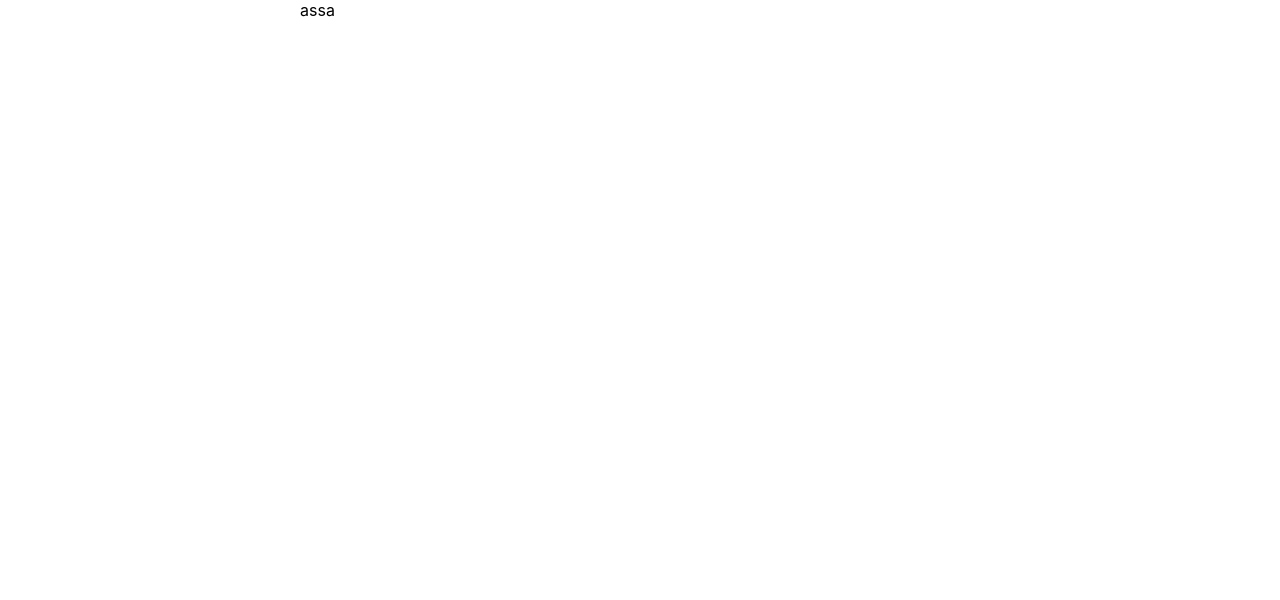
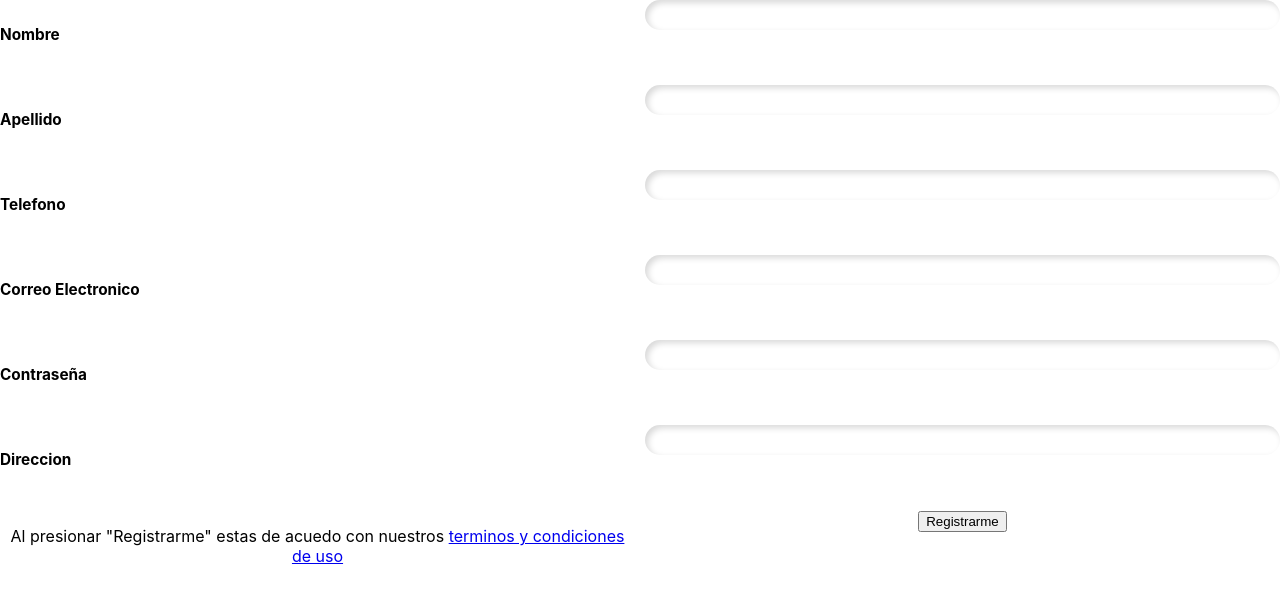
Before and after one commit to setohe0909/oiga-look, a React (Create React App) app: page / in a window 1280 px wide. Shown: the top 600 px of the page. Built offline with nearby package versions, Linux system fonts and the light colour scheme.

Commit message:
feat:recursive form creation

```diff
--- /dev/null
+++ b/src/components/Register/form.js
@@ -0,0 +1,43 @@
+export const registerFields = [
+  {
+    id: 1,
+    name: 'Nombre',
+    field: 'name',
+    type: 'text',
+    errorMessage: 'El nombre es obligatorio',
+  },
+  {
+    id: 2,
+    name: 'Apellido',
+    field: 'lastName',
+    type: 'text',
+    errorMessage: 'El apellido es obligatorio',
+  },
+  {
+    id: 3,
+    name: 'Telefono',
+    field: 'phone',
+    type: 'number',
+    errorMessage: 'El telefono es obligatorio',
+  },
+  {
+    id: 4,
+    name: 'Correo electronico',
+    field: 'email',
+    errorMessage: 'El correo electronico es obligatorio',
+  },
+  {
+    id: 5,
+    name: 'Contraseña',
+    field: 'password',
+    type: 'password',
+    errorMessage: 'La contraseña es obligatorio',
+  },
+  {
+    id: 6,
+    name: 'Direccion',
+    field: 'address',
+    type: 'text',
+    errorMessage: 'La direccion es obligatorio',
+  },
+];
--- a/src/components/Register/index.js
+++ b/src/components/Register/index.js
@@ -1,13 +1,16 @@
 import React from 'react';
 import { useFormik } from 'formik';
 
+import RecursiveForm from '../recursive-form';
 import SignupSchema from '../../schema/register';
+import { registerFields } from './form';
+
 import { FormContainer } from './styles';
 
 const RegisterUser = () => {
   const formik = useFormik({
     initialValues: {
-      datasource_name: '',
+      name: '',
       database: '',
       query: '',
       collection: '',
@@ -22,7 +25,27 @@ const RegisterUser = () => {
   return (
     <>
       <form onSubmit={formik.handleSubmit}>
-        <FormContainer>assa</FormContainer>
+        <FormContainer>
+          {registerFields.map((item) => (
+            <RecursiveForm
+              key={item.id}
+              name={item.name}
+              field={item.field}
+              type={item.type}
+              errorMessage={item.errorMessage}
+              formik={formik}
+            />
+          ))}
+          <p>
+            Al presionar "Registrarme" estas de acuedo con nuestros{' '}
+            <a href="/" rel="noopener noreferrer" target="_blank">
+              terminos y condiciones de uso
+            </a>
+          </p>
+          <div>
+            <button type="submit">Registrarme</button>
+          </div>
+        </FormContainer>
       </form>
     </>
   );
--- a/src/components/Register/styles.js
+++ b/src/components/Register/styles.js
@@ -1,66 +1,8 @@
 import styled from '@emotion/styled';
-
-import { makeResponsive } from '../layout/utils/base';
 
 export const FormContainer = styled.div`
   display: grid;
   justify-content: center;
   grid-template-columns: repeat(2, 1fr);
   column-gap: 10px;
-
-  input[type='file'] {
-    position: relative;
-    top: -14px;
-  }
 `;
-
-export const FieldForm = styled.div`
-  margin-top: 25px;
-  display: flex;
-  flex-direction: column;
-  height: 60px;
-`;
-
-export const InputTitle = styled.label`
-  border: none;
-  padding: 0;
-  text-align: left;
-  width: 100%;
-  font-weight: 700;
-  margin-bottom: 10px;
-  text-transform: capitalize;
-
-  ${(props) =>
-    makeResponsive([
-      {
-        property: 'font-size',
-        min: props.minValue,
-        max: props.maxValue,
-        unit: 'px',
-      },
-    ])}
-`;
-
-export const CustomInput = styled.input`
-  border-radius: 16px !important;
-  border: 0 !important;
-  padding: 0 15px;
-  box-shadow: inset 3px 3px 6px 0 #d9d9d9,
-    inset -3px -3px 6px 0 rgba(255, 255, 255, 0.5) !important;
-  background-color: white;
-  height: 30px;
-  outline: none;
-
-  ${(props) =>
-    makeResponsive([
-      {
-        property: 'font-size',
-        min: props.minValue,
-        max: props.maxValue,
-        unit: 'px',
-      },
-    ])}
-
-  &:placeholder {
-  }
-`;
--- /dev/null
+++ b/src/components/recursive-form/index.js
@@ -0,0 +1,36 @@
+import React from 'react';
+import PropTypes from 'prop-types';
+
+import { FieldForm, InputTitle, CustomInput, ErrorSpan } from './styles';
+
+const RecursiveForm = ({ field, name, errorMessage, formik, type }) => (
+  <>
+    <FieldForm>
+      <InputTitle minValue={14} maxValue={16} htmlFor={field}>
+        {name}
+      </InputTitle>
+    </FieldForm>
+    <CustomInput
+      minValue={14}
+      maxValue={16}
+      data-cy={field}
+      type={type}
+      name={field}
+    />
+    {!formik.values[field] && formik.touched && formik.touched[field] && (
+      <ErrorSpan min={12} max={12}>
+        {errorMessage}
+      </ErrorSpan>
+    )}
+  </>
+);
+
+RecursiveForm.propTypes = {
+  field: PropTypes.string.isRequired,
+  name: PropTypes.string.isRequired,
+  type: PropTypes.string.isRequired,
+  errorMessage: PropTypes.string.isRequired,
+  formik: PropTypes.oneOfType([PropTypes.shape, PropTypes.object]).isRequired,
+};
+
+export default RecursiveForm;
--- /dev/null
+++ b/src/components/recursive-form/styles.js
@@ -0,0 +1,69 @@
+import styled from '@emotion/styled';
+
+import { makeResponsive } from '../layout/utils/base';
+
+export const ErrorSpan = styled.span`
+  margin-top: 3px;
+  margin-bottom: 0px;
+
+  ${(props) =>
+    makeResponsive([
+      {
+        property: 'font-size',
+        min: props.min,
+        max: props.max,
+        unit: 'px',
+      },
+    ])}
+`;
+
+export const FieldForm = styled.div`
+  margin-top: 25px;
+  display: flex;
+  flex-direction: column;
+  height: 60px;
+`;
+
+export const InputTitle = styled.label`
+  border: none;
+  padding: 0;
+  text-align: left;
+  width: 100%;
+  font-weight: 700;
+  margin-bottom: 10px;
+  text-transform: capitalize;
+
+  ${(props) =>
+    makeResponsive([
+      {
+        property: 'font-size',
+        min: props.minValue,
+        max: props.maxValue,
+        unit: 'px',
+      },
+    ])}
+`;
+
+export const CustomInput = styled.input`
+  border-radius: 16px !important;
+  border: 0 !important;
+  padding: 0 15px;
+  box-shadow: inset 3px 3px 6px 0 #d9d9d9,
+    inset -3px -3px 6px 0 rgba(255, 255, 255, 0.5) !important;
+  background-color: white;
+  height: 30px;
+  outline: none;
+
+  ${(props) =>
+    makeResponsive([
+      {
+        property: 'font-size',
+        min: props.minValue,
+        max: props.maxValue,
+        unit: 'px',
+      },
+    ])}
+
+  &:placeholder {
+  }
+`;
```
